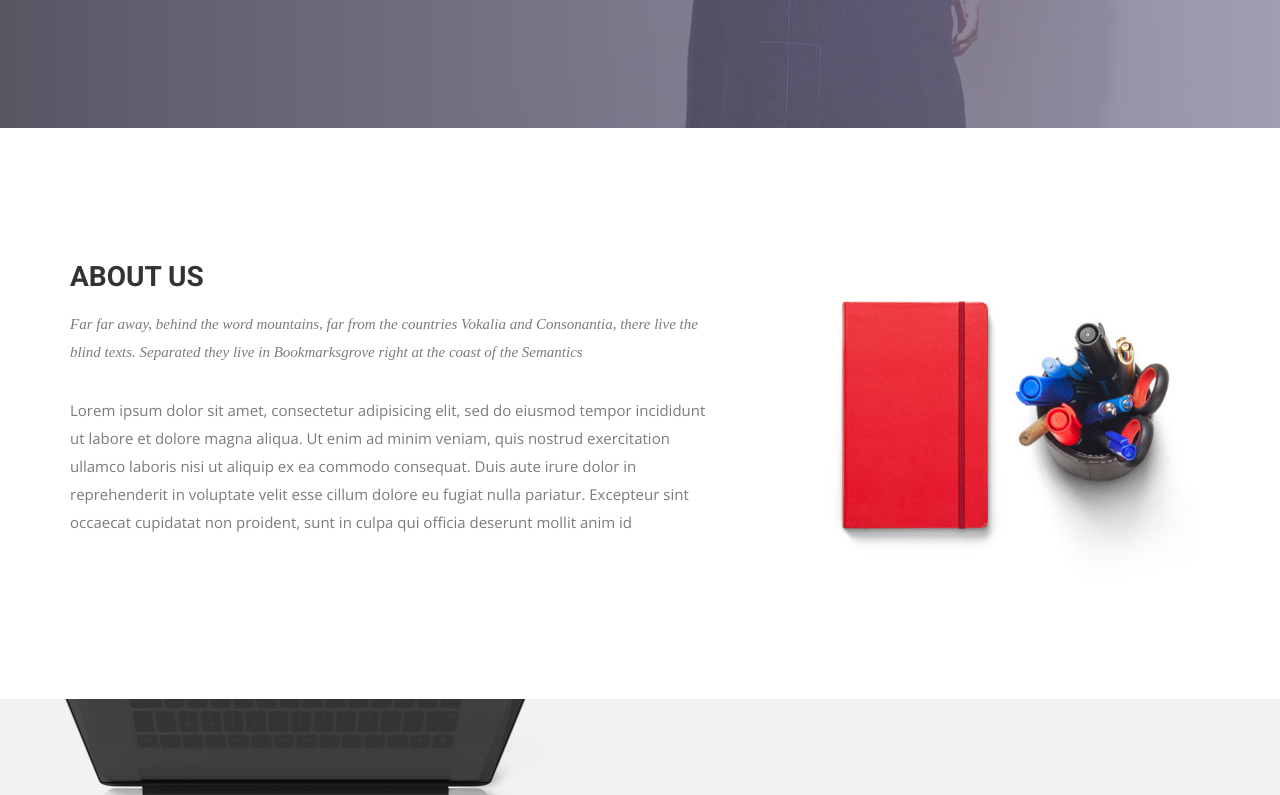
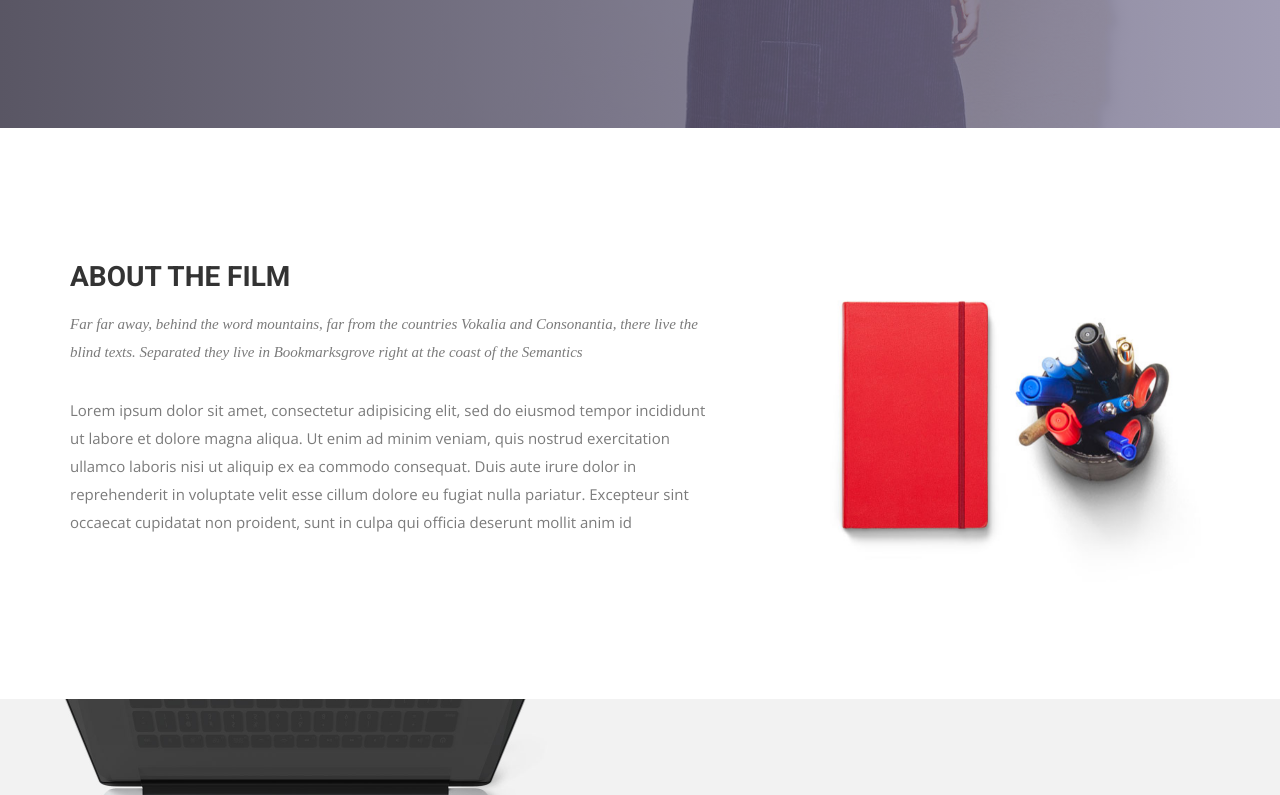
Before and after one commit to jetgirl78/secret, a Jekyll site: the page built from index.html, in a window 1280 px wide and 900 px high, scrolled down 687 px, cut to the strip 0-795 px from the top of the window. Built offline with Jekyll 4.4.1, drawn with Linux system fonts in a browser that asks for light colours; nearby versions of some CDN libraries; some web fonts are replaced.

Commit message:
Update index.html

```diff
--- a/index.html
+++ b/index.html
@@ -24,7 +24,7 @@ permalink: /
       <div class="col-md-7 col-sm-12">
         <div class="block">
           <div class="section-title">
-            <h2>About Us</h2>
+            <h2>About The Film</h2>
             <p>Far far away, behind the word mountains, far from the countries Vokalia and Consonantia, there live the blind texts. Separated they live in Bookmarksgrove right at the coast of the Semantics</p>
           </div>
           <p>Lorem ipsum dolor sit amet, consectetur adipisicing elit, sed do eiusmod tempor incididunt ut labore et dolore magna aliqua. Ut enim ad minim veniam, quis nostrud exercitation ullamco laboris nisi ut aliquip ex ea commodo consequat. Duis aute irure dolor in reprehenderit in voluptate velit esse cillum dolore eu fugiat nulla pariatur. Excepteur sint occaecat cupidatat non proident, sunt in culpa qui officia deserunt mollit anim id </p>
```
